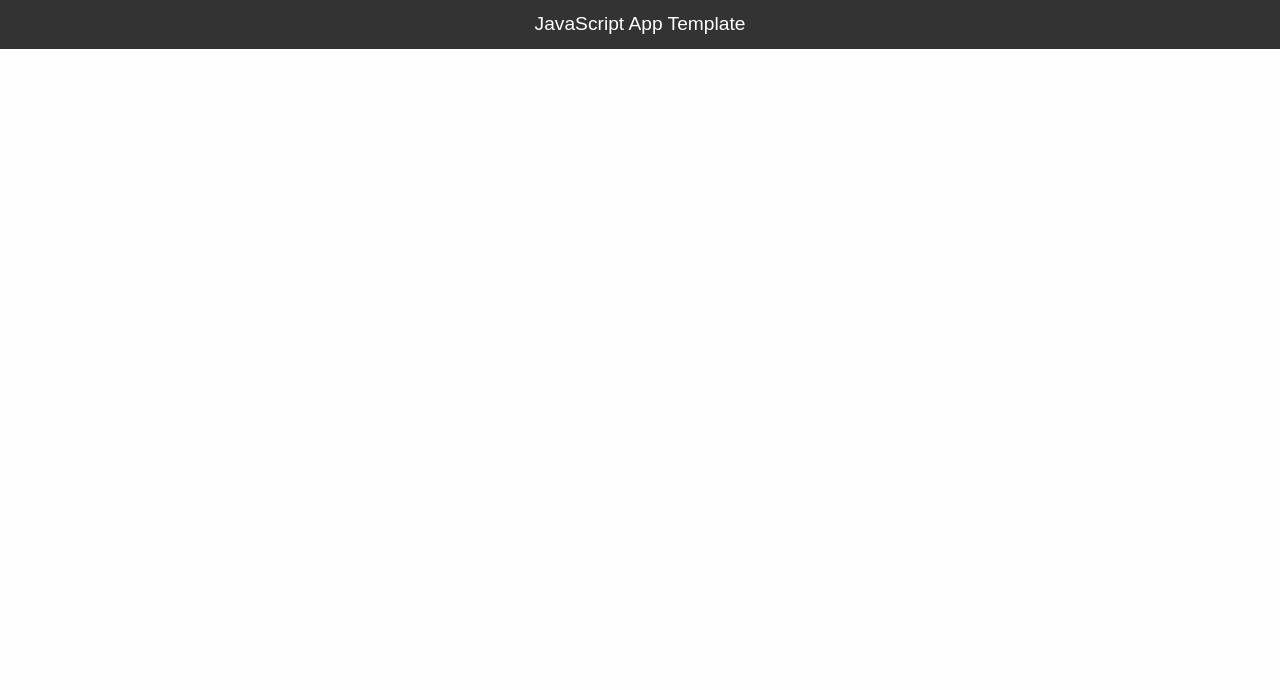
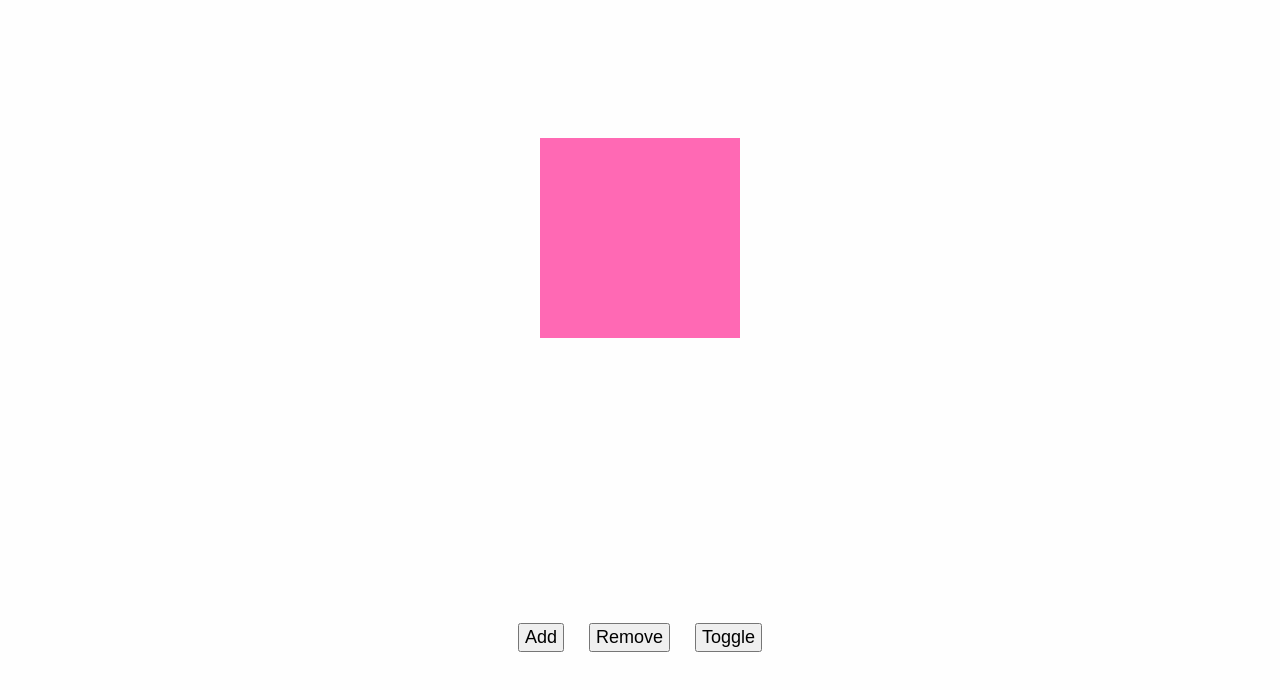
Before and after one commit to MelGGit/javascript-playground, a website built with Vite: page src/index.html in a window 1280 px wide. Built offline with nearby package versions, Linux system fonts and the light colour scheme.

Commit message:
JS Intro exercise

```diff
--- a/src/index.html
+++ b/src/index.html
@@ -8,5 +8,12 @@
     <link rel="stylesheet" href="./styles/global.css" />
     <script defer type="module" src="./index.js"></script>
   </head>
-  <body></body>
+  <body>
+    <div class="box"></div>
+    <div class="container">
+      <button class="button-add">Add</button>
+      <button class="button-remove">Remove</button>
+      <button class="button-toggle">Toggle</button>
+    </div>
+  </body>
 </html>
--- a/src/index.js
+++ b/src/index.js
@@ -1,3 +1,17 @@
-import AppHeader from './components/AppHeader'
+console.clear()
+const buttonAdd = document.querySelector('.button-add')
+const buttonRemove = document.querySelector('.button-remove')
+const buttonToggle = document.querySelector('.button-toggle')
+const box = document.querySelector('.box')
 
-document.body.append(AppHeader('JavaScript App Template'))
+buttonAdd.addEventListener('click', () => {
+  box.classList.add('blue')
+})
+
+buttonRemove.addEventListener('click', () => {
+  box.classList.remove('blue')
+})
+
+buttonToggle.addEventListener('click', () => {
+  box.classList.toggle('blue')
+})
--- a/src/styles/global.css
+++ b/src/styles/global.css
@@ -1,3 +1,24 @@
 @import './_variables.css';
 @import './_base.css';
 @import './_utility.css';
+
+body {
+  display: grid;
+  place-items: center;
+  height: 100vh;
+}
+
+button {
+  margin: 10px;
+  padding: 2px 5px;
+}
+
+.box {
+  width: 200px;
+  height: 200px;
+  background: hotpink;
+}
+
+.blue {
+  background: skyblue;
+}
```
